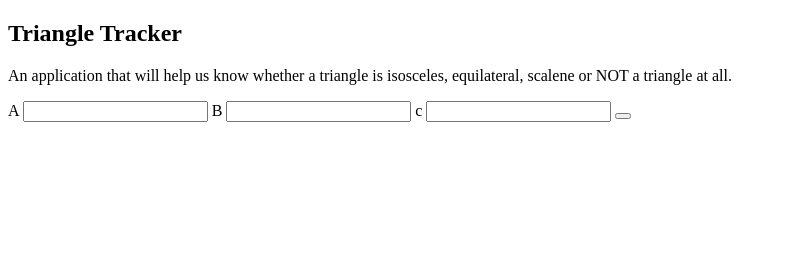
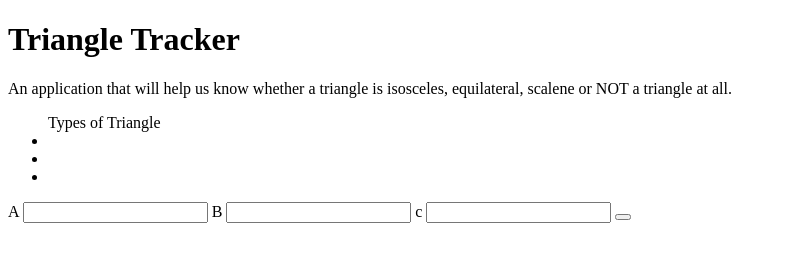
Before and after one commit to kipsr/triangletracker.github.io, a plain HTML site: page index.html in a window 1280 px wide. Shown: the whole page, without its empty margins (0-786 px from the left). Drawn offline with Linux system fonts and the light colour scheme.

```diff
--- a/index.html
+++ b/index.html
@@ -8,8 +8,17 @@
 
 </head>
 <body>
-   <h2>Triangle Tracker</h2>
+   <h1>Triangle Tracker</h2>
    <p>An application that will help us know whether a triangle is isosceles, equilateral, scalene or NOT a triangle at all.</p>
+   <ul>
+       <label>Types of Triangle</label>
+       <li></li>
+       <li></li>
+       <li></li>
+       <p></p>
+   </ul>
+   <form class="form" action="index.html" method="post" >
+
 
    <label for="">A</label>
    <input type="number" id="a" name="" value="">
@@ -18,6 +27,7 @@
    <label for="">c</label>
    <input type="number" id="c" name="" value="">
    <button onclick="measurements()"</button>
+   </form>
     <script src="js/scripts.js"></script>
 
 
--- a/js/scripts.js
+++ b/js/scripts.js
@@ -1,4 +1,5 @@
 function lengths(){
+
     var a=document.getElementById("a").value;
     var b=document.getElementById("b").value;
     var c=document.getElementById("c").value;
```
